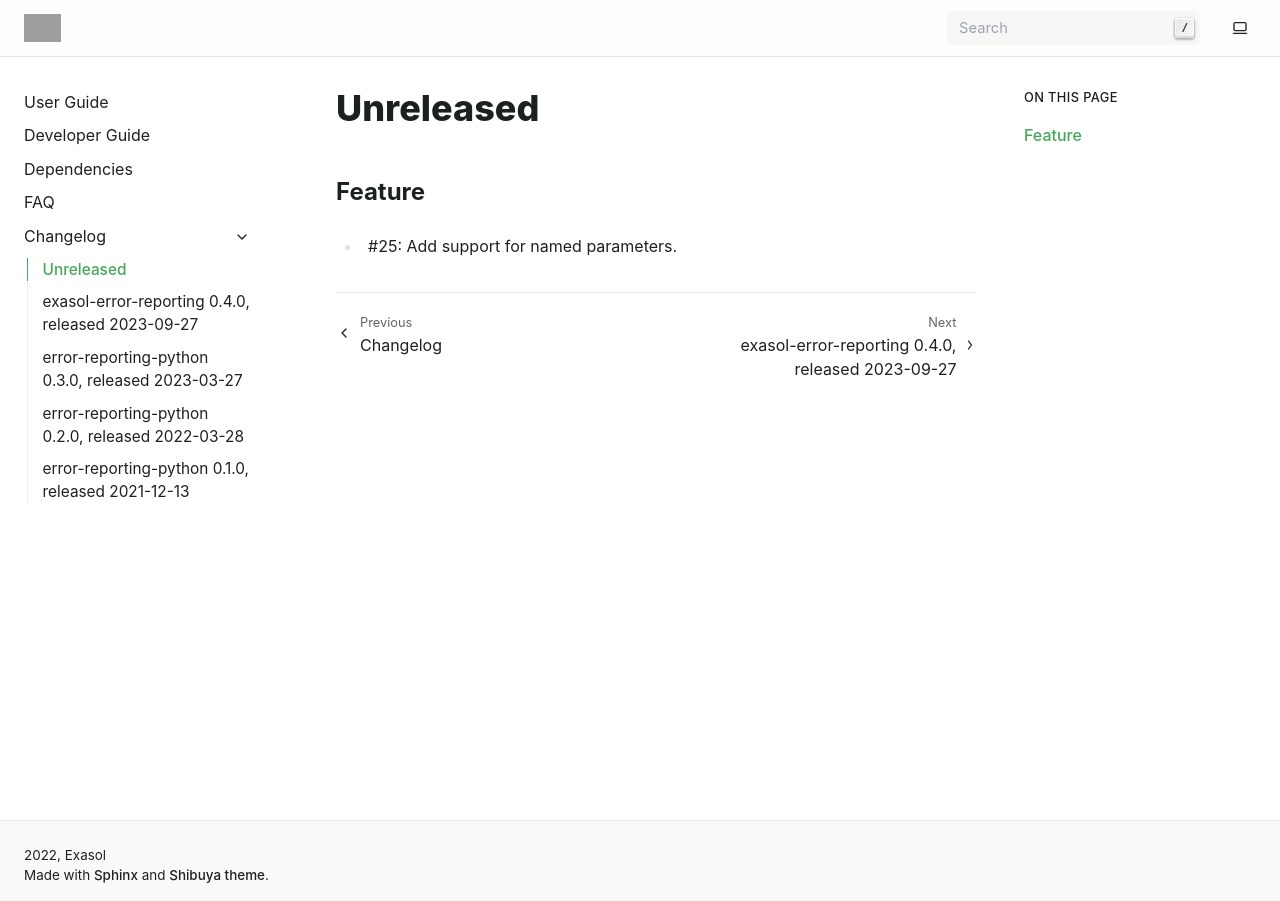
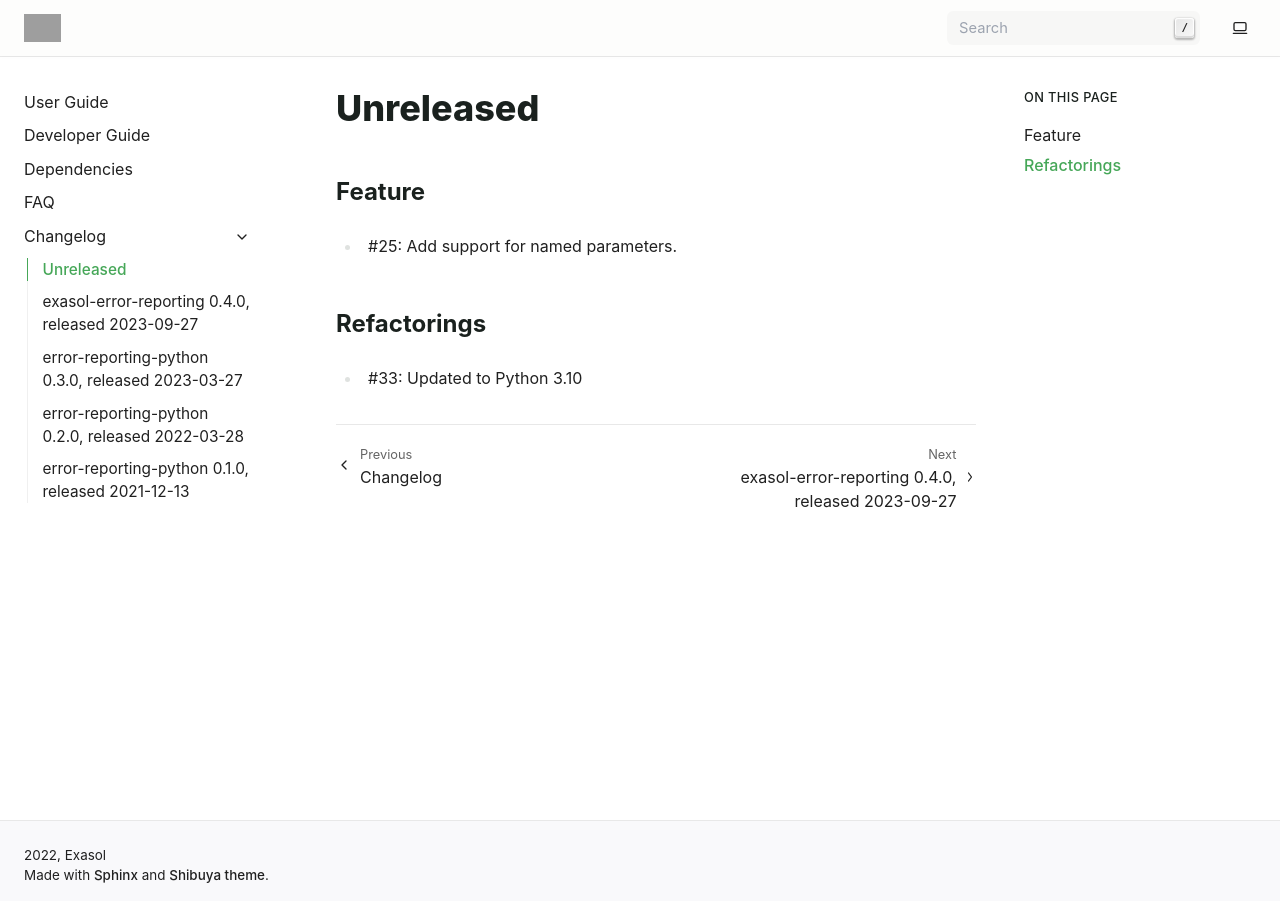
Before and after one commit to exasol/error-reporting-python, a Sphinx documentation site: the page built from doc/changes/unreleased.md, in a window 1280 px wide. Built offline with Sphinx 7.4.7, drawn with Linux system fonts in a browser that asks for light colours; grey boxes are pictures that could not be loaded.

Commit message:
#33: Updated to Python 3.10 (#34)
* #33: Updated to Python 3.10
* Removed poetry.lock from .gitignore
* Added gate job for branch protection
* Replaced Python 3.9 with 3.11 and 3.12

```diff
--- a/doc/changes/unreleased.md
+++ b/doc/changes/unreleased.md
@@ -1,4 +1,9 @@
 # Unreleased
 
 ### Feature
-  - #25: Add support for named parameters.
+
+* #25: Add support for named parameters.
+
+## Refactorings
+
+* #33: Updated to Python 3.10
--- a/pyproject.toml
+++ b/pyproject.toml
@@ -24,7 +24,7 @@ keywords = ['exasol', 'python', 'error-reporting']
 
 
 [tool.poetry.dependencies]
-python = "^3.8"
+python = "^3.10"
 
 [tool.poetry.group.dev.dependencies]
 pytest = "^7.1.2"
```
Also changed, not shown: 4 other files.
